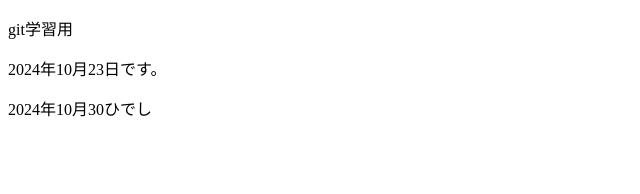
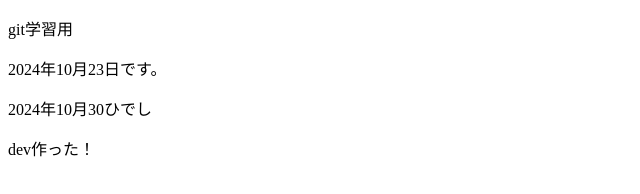
Before and after one commit to misaki-zw/20241023, a plain HTML site: page index.html in a window 1280 px wide. Shown: the full height of the page, 0-640 px from the left. Drawn offline with Linux system fonts and the light colour scheme.

Commit message:
devつくった！

```diff
--- a/index.html
+++ b/index.html
@@ -9,5 +9,6 @@
     <p>  git学習用  </p>
     <p>2024年10月23日です。</p>
     <p>2024年10月30ひでし</p>
+    <p>dev作った！</p>
 </body>
 </html>
```
